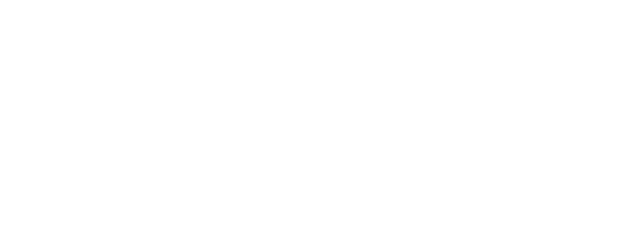
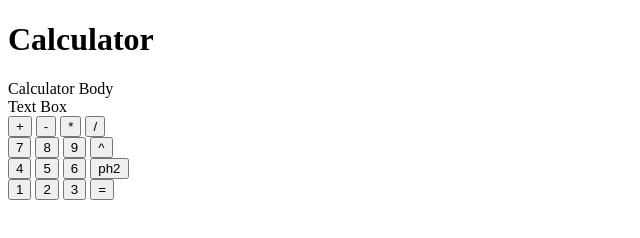
Before and after one commit to 50hp/calculator, a plain HTML site: page index.html in a window 1280 px wide. Shown: the whole page, without its empty margins (0-640 px from the left). Drawn offline with Linux system fonts and the light colour scheme.

Commit message:
html buttons and stuff

```diff
--- a/index.html
+++ b/index.html
@@ -1,4 +1,50 @@
+<!DOCTYPE html>
 <html>
+
+<header>
+    <title>Calculator</title>
+    <link rel="stylesheet" type"text/css" href="style.css">
+
+</header>
+
+<h1>Calculator</h1>
+
+<body>
+
+<div>Calculator Body
+    <div>Text Box</div>
+   <div class="row1">
+        <button class="+">+</button>
+        <button class="-">-</button>
+        <button class="*">*</button>
+        <button class="/">/</button>
+   </div>
+   <div class="row2">
+        <button class="7">7</button>
+        <button class="8">8</button>
+        <button class="9">9</button>
+        <button class="^">^</button>
+    </div>
+    <div class="row3">
+        <button class="4">4</button>
+        <button class="5">5</button>
+        <button class="6">6</button>
+        <button class="ph2">ph2</button>
+    </div>
+    <div class="row4">
+        <button class="1">1</button>
+        <button class="2">2</button>
+        <button class="3">3</button>
+        <button class="=">=</button>
+    </div>
+
+
+   </div>
+
+
+
+
+</div>
 
 
 
@@ -8,13 +54,6 @@
 
 
 
-
-
-
-
-
-
-
-
+</body>
 
 </html>
```
